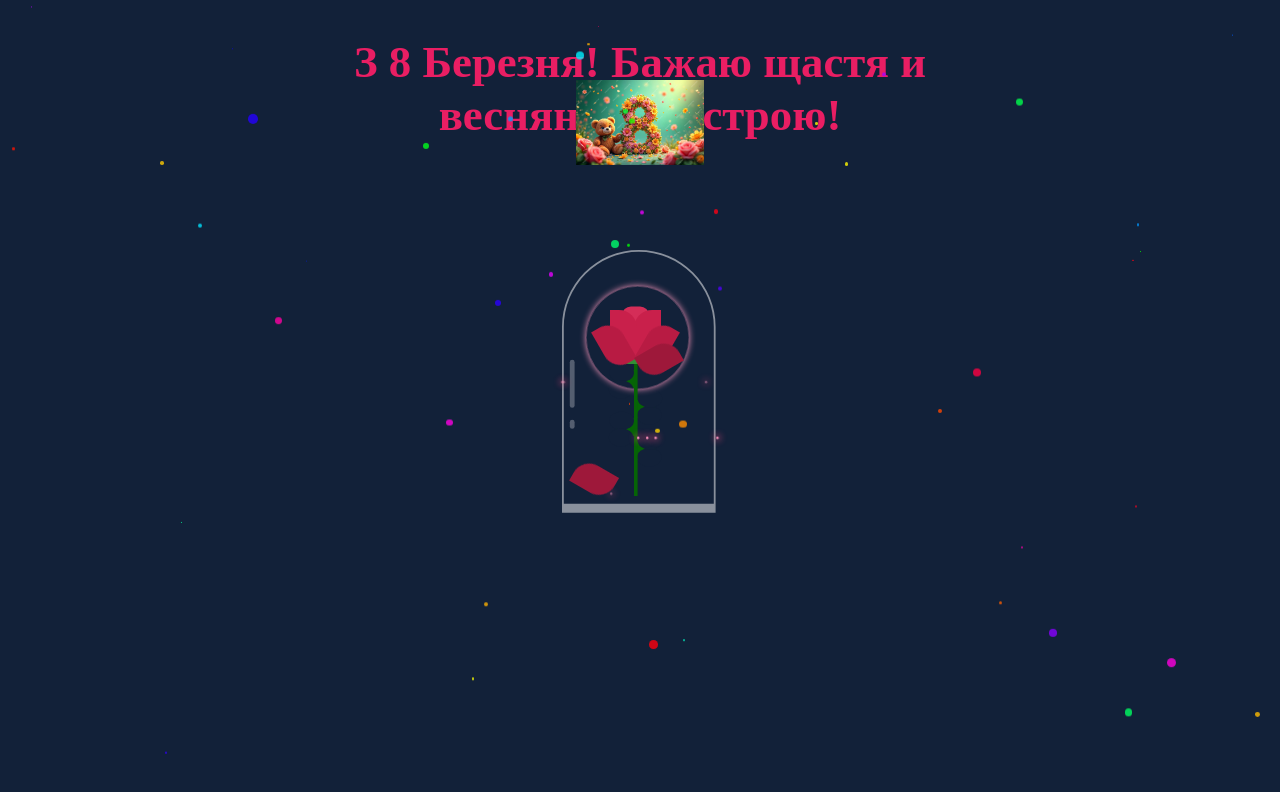
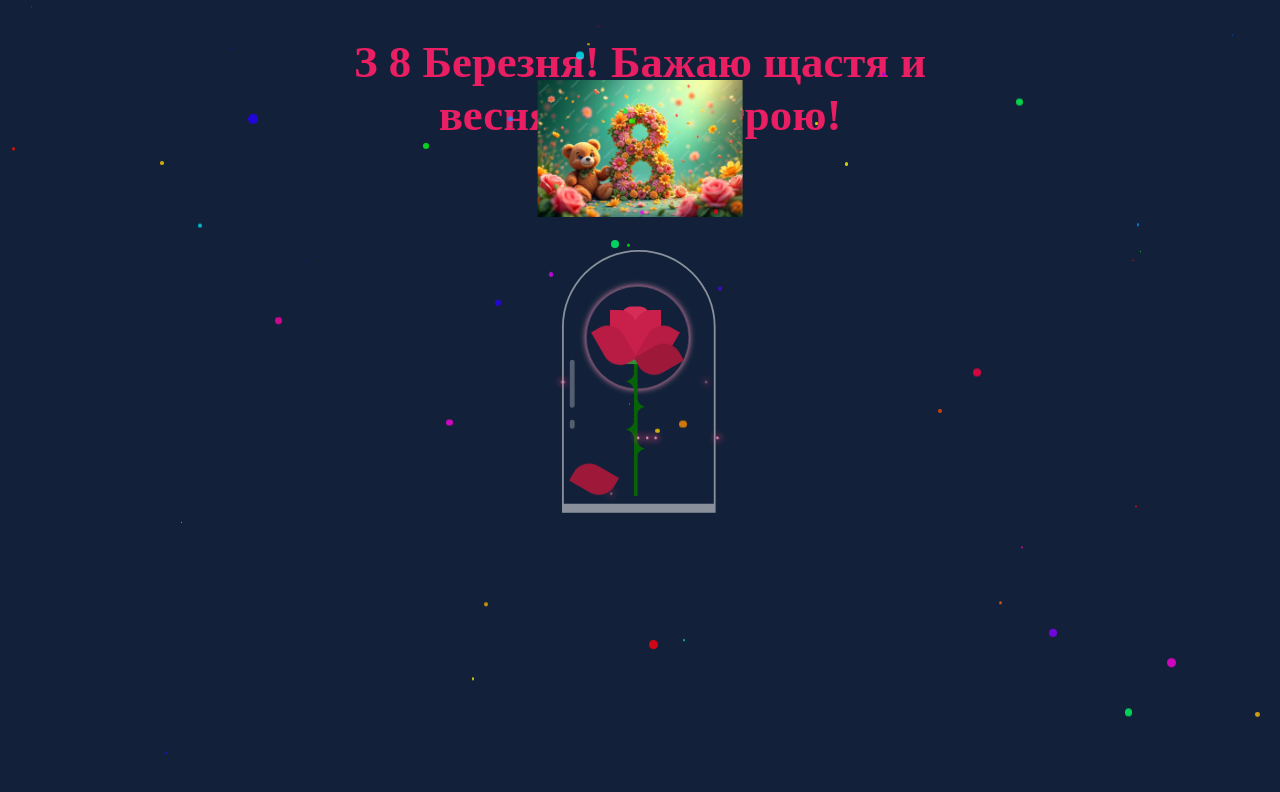
Before and after one commit to KiRito380/First-site, a plain HTML site: page For-Mom.html in a window 1280 px wide. Drawn offline with Linux system fonts and the light colour scheme.

Commit message:
Update style1.css

```diff
--- a/css/style1.css
+++ b/css/style1.css
@@ -608,7 +608,7 @@ body {
   left: 50%; /* Центруємо ведмедя по горизонталі */
   top: 10vh; /* Розміщуємо під текстом і над трояндою */
   transform: translateX(-50%); /* Щоб ведмідь залишався по центру */
-  width: 10vw; /* Адаптивний розмір */
+  width: 16vw; /* Адаптивний розмір */
   max-width: 350px;
   height: auto;
   transition: opacity 2s ease-in-out;
```
